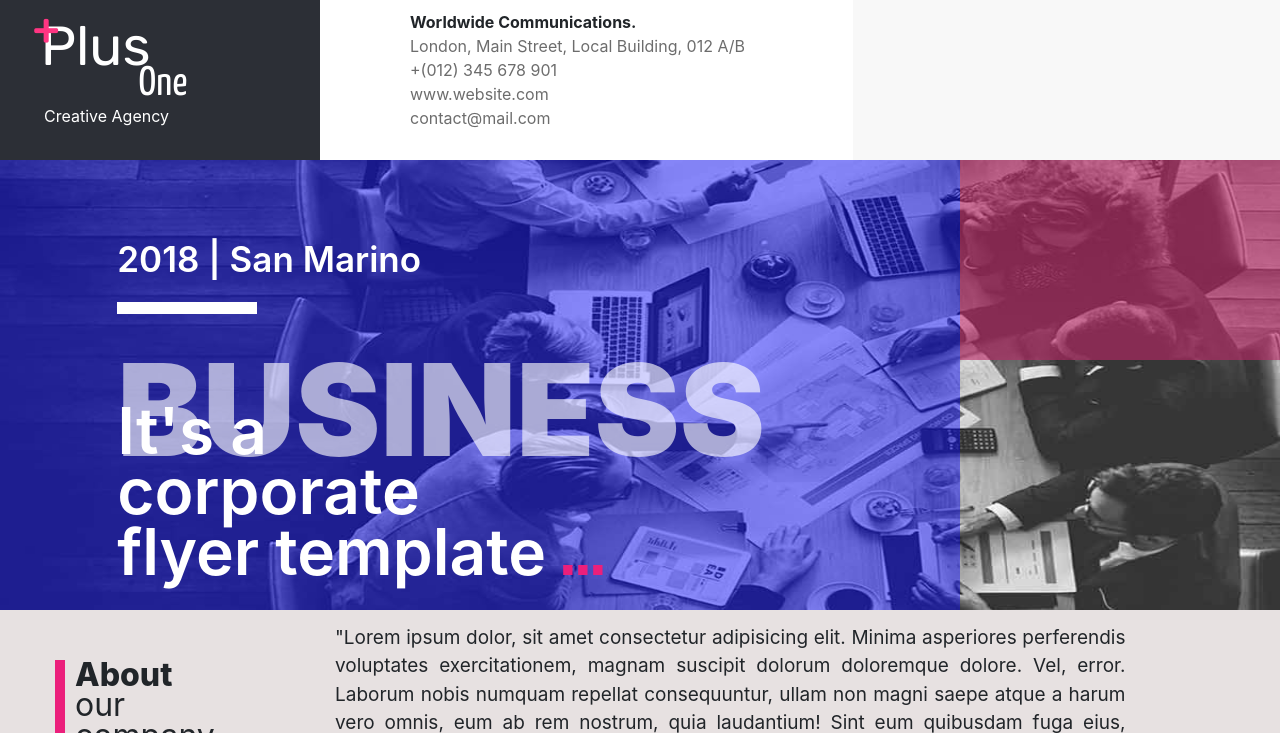
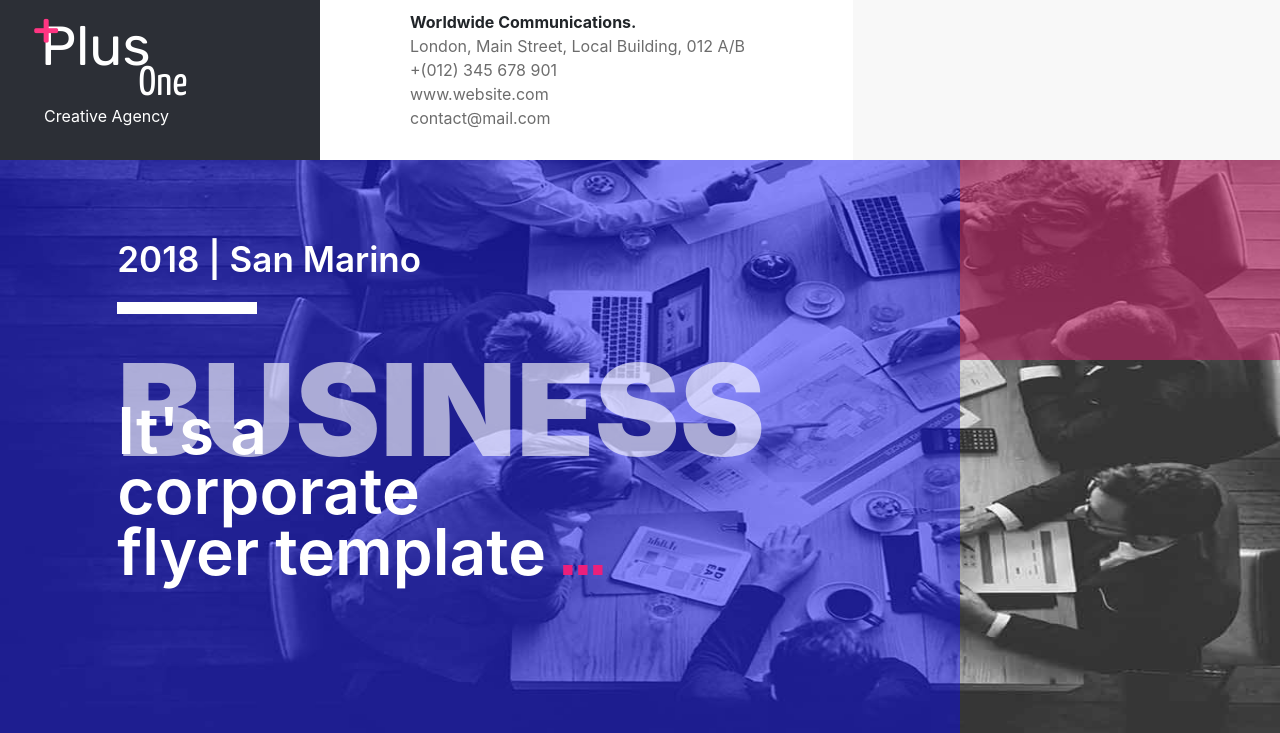
Before and after one commit to vasoya-nihal/4layout, a plain HTML site: page index.html in a window 1280 px wide. Shown: the top 733 px of the page. Drawn offline with nearby package versions, Linux system fonts and the light colour scheme.

Commit message:
all done

```diff
--- a/index.html
+++ b/index.html
@@ -57,7 +57,7 @@ contact@mail.com <br>
         </div>
 
         <div class="row">
-          <div class="col-sm-9" id="img_left1" style="background-color: rgba(0, 0, 255, 0.449); height: 72.5%;">
+          <div class="col-sm-9" id="img_left1" style="background-color: rgba(0, 0, 255, 0.449); height: 72vh;">
 
             <div class="top1text">
                 <p>
```
